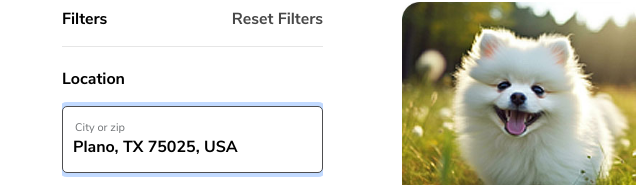
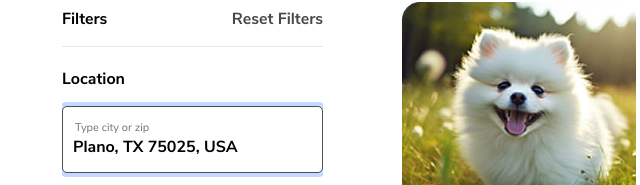
Before and after one commit to dashing-coder/Findfidofast-UI, a plain HTML site: page lost-dog-list.html in a window 1280 px wide. Shown: the part 442-627 px from the top of the page, 20-660 px from the left. Drawn offline with Linux system fonts and the light colour scheme.

Commit message:
Lost Dog List Page

```diff
--- a/lost-dog-list.html
+++ b/lost-dog-list.html
@@ -239,7 +239,7 @@
                                 <h5>Location</h5>
                                 <div class="form-floating">
                                     <input type="email" class="form-control" id="floatingInputValue" autofocus="autofocus" placeholder="Plano, TX 75025, USA" value="Plano, TX 75025, USA">
-                                    <label for="floatingInputValue">City or zip</label>
+                                    <label for="floatingInputValue">Type city or zip</label>
                                   </div>
                                 <div class="current-location">
                                     <p><a href="#">Use current location</a></p>
```
